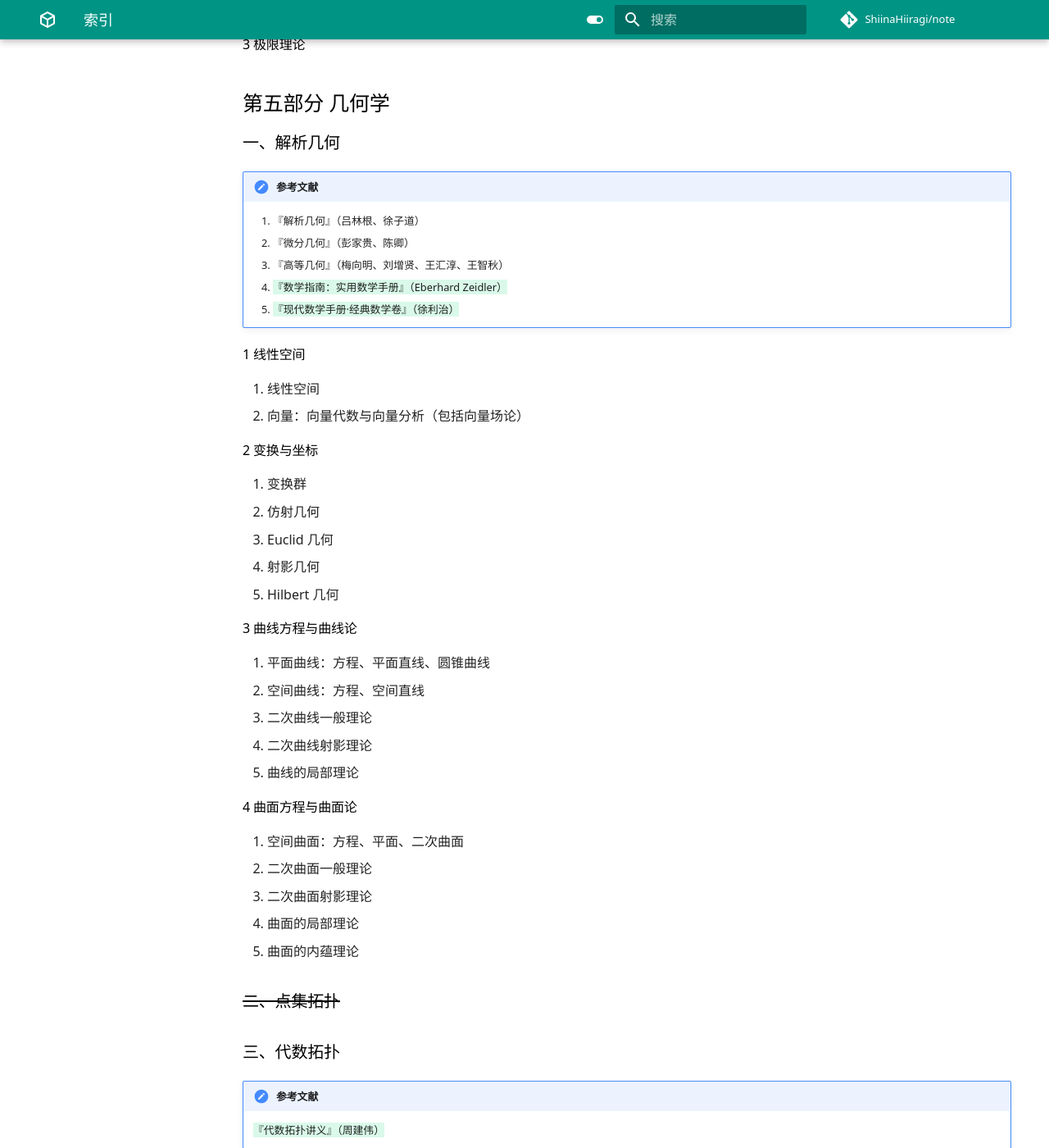
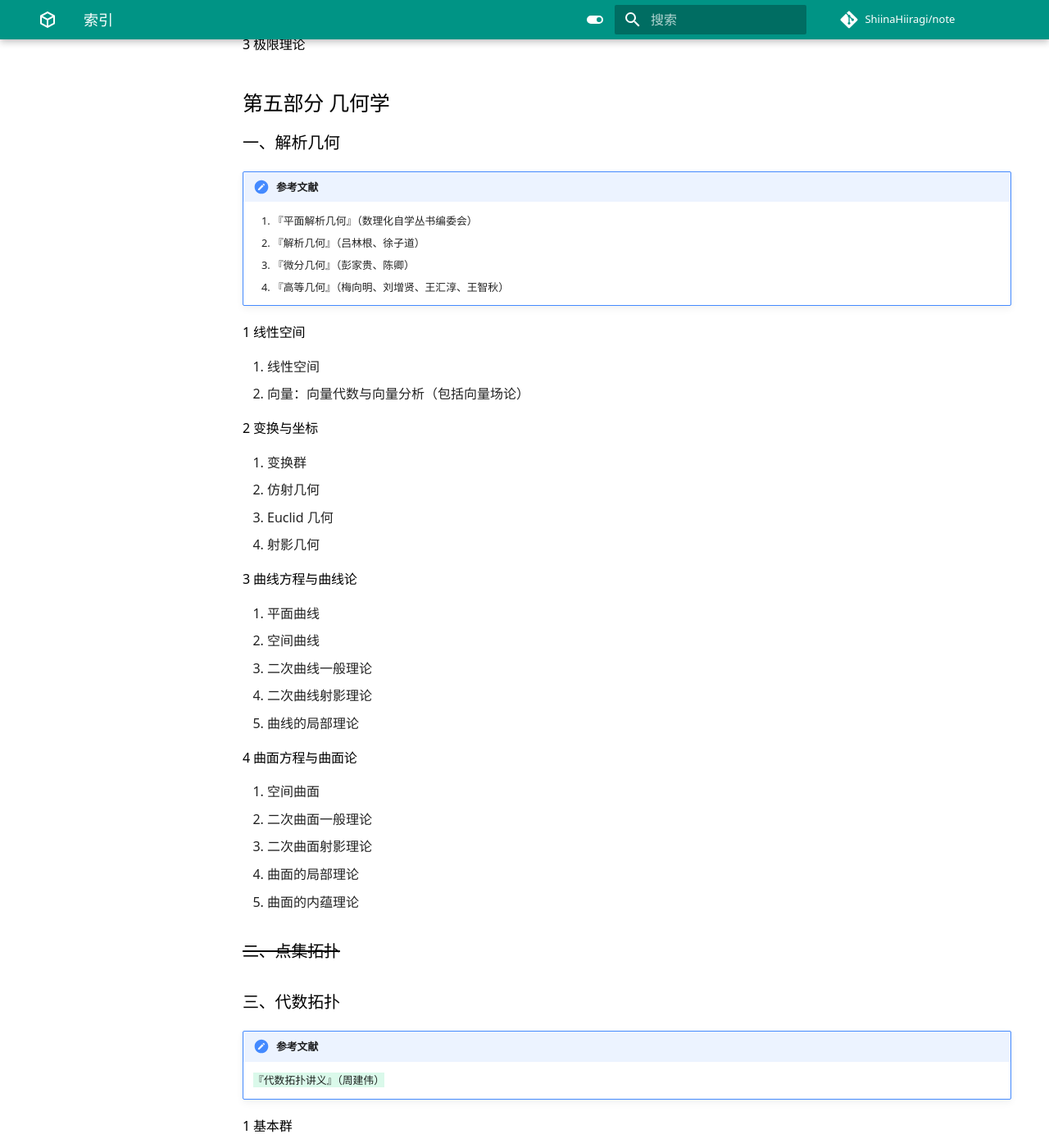
Before and after one commit to ShiinaHiiragi/note, an MkDocs documentation site: the page built from docs/intro/toc.md, in a window 1280 px wide and 1400 px high, scrolled down 6759 px. Shown: the whole window at 82% size. Built offline with MkDocs 1.6.1 and Material for MkDocs 9.7.7, drawn with Linux system fonts in a browser that asks for light colours; comment, search, counter and statistics services are not loaded.

Commit message:
change toc

```diff
--- a/docs/intro/toc.md
+++ b/docs/intro/toc.md
@@ -218,11 +218,10 @@
 ### 一、解析几何
 
 !!! note "参考文献"
-    1. 『解析几何』（吕林根、徐子道）
-    2. 『微分几何』（彭家贵、陈卿）
-    3. 『高等几何』（梅向明、刘增贤、王汇淳、王智秋）
-    4. {++『数学指南：实用数学手册』（Eberhard Zeidler）++}
-    5. {++『现代数学手册·经典数学卷』（徐利治）++}
+    1. 『平面解析几何』（数理化自学丛书编委会）
+    2. 『解析几何』（吕林根、徐子道）
+    3. 『微分几何』（彭家贵、陈卿）
+    4. 『高等几何』（梅向明、刘增贤、王汇淳、王智秋）
 
 #### 1 线性空间
 1. 线性空间
@@ -233,17 +232,16 @@
 2. 仿射几何
 3. Euclid 几何
 4. 射影几何
-5. Hilbert 几何
 
 #### 3 曲线方程与曲线论
-1. 平面曲线：方程、平面直线、圆锥曲线
-2. 空间曲线：方程、空间直线
+1. 平面曲线
+2. 空间曲线
 3. 二次曲线一般理论
 4. 二次曲线射影理论
 5. 曲线的局部理论
 
 #### 4 曲面方程与曲面论
-1. 空间曲面：方程、平面、二次曲面
+1. 空间曲面
 2. 二次曲面一般理论
 3. 二次曲面射影理论
 4. 曲面的局部理论
```
Also changed, not shown: docs/index.md (+19 -1 lines).
